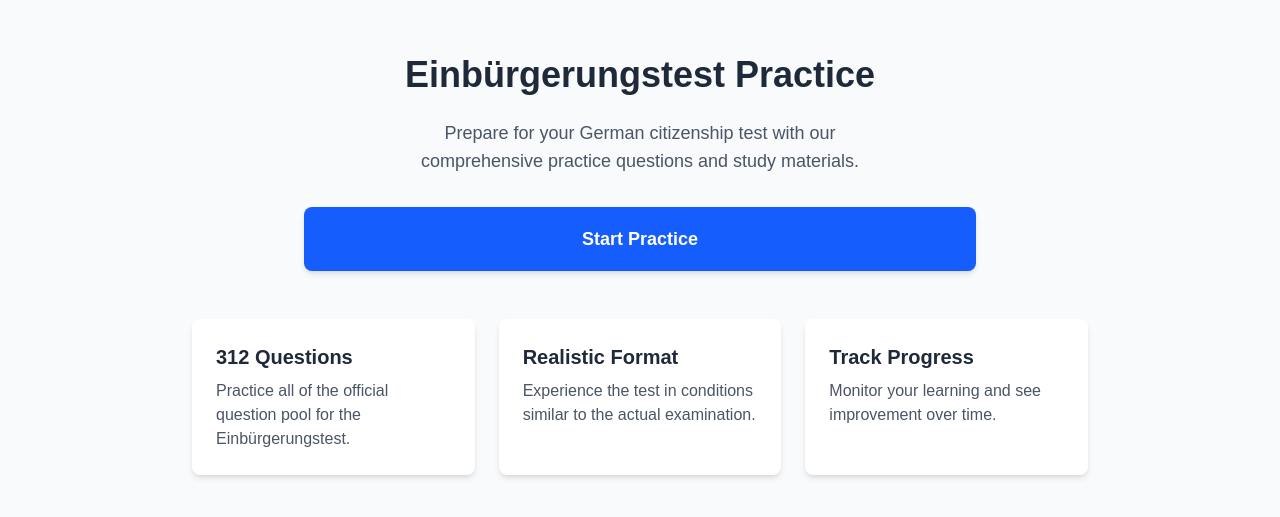
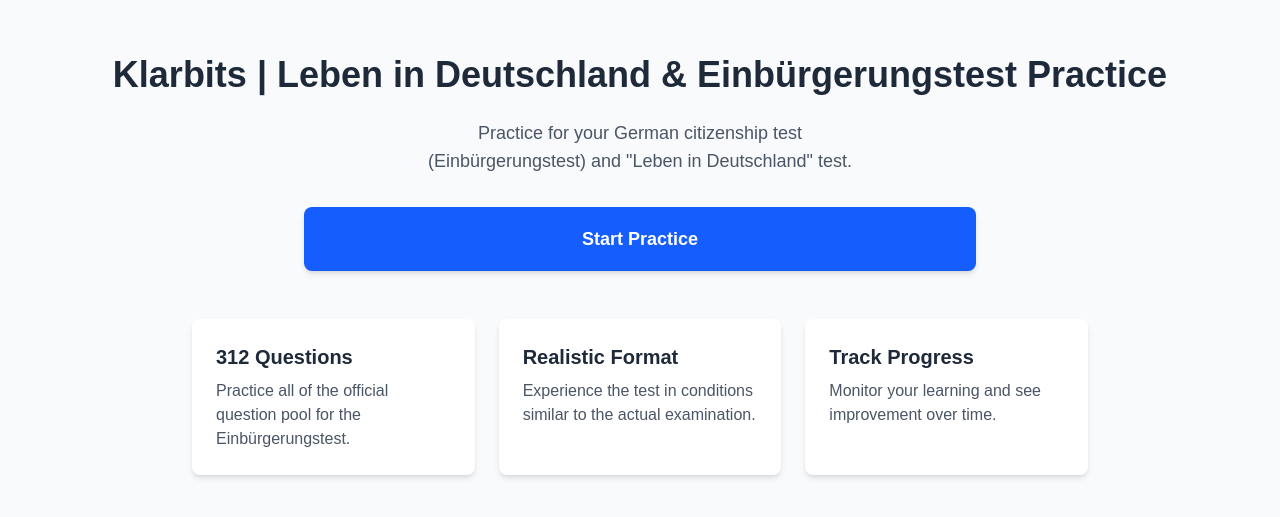
Before and after one commit to hrasekh/klarbits-front, a Next.js app: page / in a window 1280 px wide. Shown: the part 135-652 px from the top of the page. Built offline with nearby package versions, Linux system fonts and the light colour scheme; no server answers.

Commit message:
impvoing title description

```diff
--- a/src/app/page.tsx
+++ b/src/app/page.tsx
@@ -1,9 +1,10 @@
 // src/app/page.tsx
 import ClientHomeComponent from '@/components/ClientHomeComponent';
 import { Metadata } from 'next';
+import Head from 'next/head';
 
 export const metadata: Metadata = {
-  title: 'Klarbits - Leben in Deutschland & Einbürgerungstest Practice',
+  title: 'Klarbits | Leben in Deutschland & Einbürgerungstest Practice',
   description: 'Practice for your German citizenship test (Einbürgerungstest) and "Leben in Deutschland" test.',
 };
 
--- a/src/components/ClientHomeComponent.jsx
+++ b/src/components/ClientHomeComponent.jsx
@@ -1,7 +1,6 @@
 'use client';
 
 // components/ClientHomeComponent.jsx
-import Head from 'next/head';
 import Link from 'next/link';
 import { useEffect, useState } from 'react';
 
@@ -40,19 +39,13 @@
 export default function ClientHomeComponent({ initialUuid }) {
   return (
     <div className="min-h-screen flex flex-col items-center justify-center bg-gray-50">
-      <Head>
-        <title>Einbürgerungstest Practice</title>
-        <meta name="description" content="Practice for your German citizenship test (Einbürgerungstest)" />
-        <link rel="icon" href="/favicon.ico" />
-      </Head>
-
       <main className="flex flex-col items-center justify-center w-full flex-1 px-4 sm:px-20 text-center">
         <h1 className="text-4xl font-bold text-gray-800 mb-6">
-          Einbürgerungstest Practice
+          Klarbits | Leben in Deutschland & Einbürgerungstest Practice
         </h1>
 
         <p className="text-lg text-gray-600 max-w-md mb-8">
-          Prepare for your German citizenship test with our comprehensive practice questions and study materials.
+        Practice for your German citizenship test (Einbürgerungstest) and "Leben in Deutschland" test.
         </p>
 
         {/* Use the client-side button component */}
```
